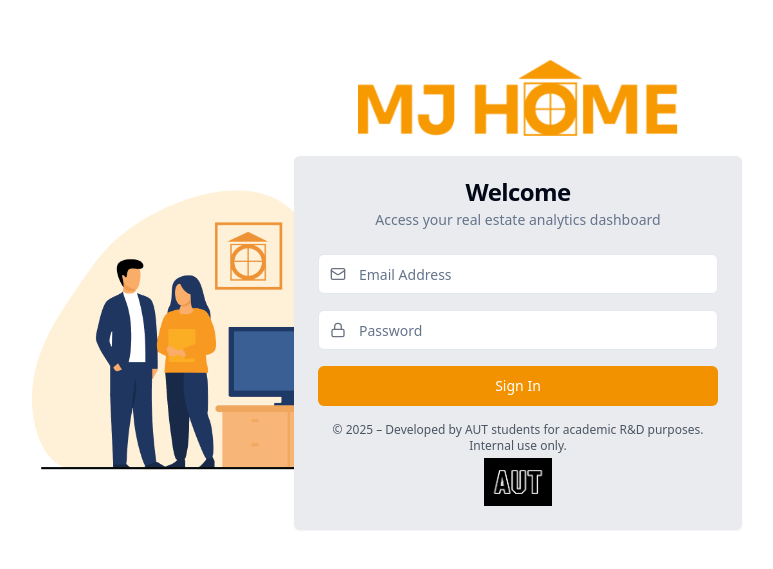
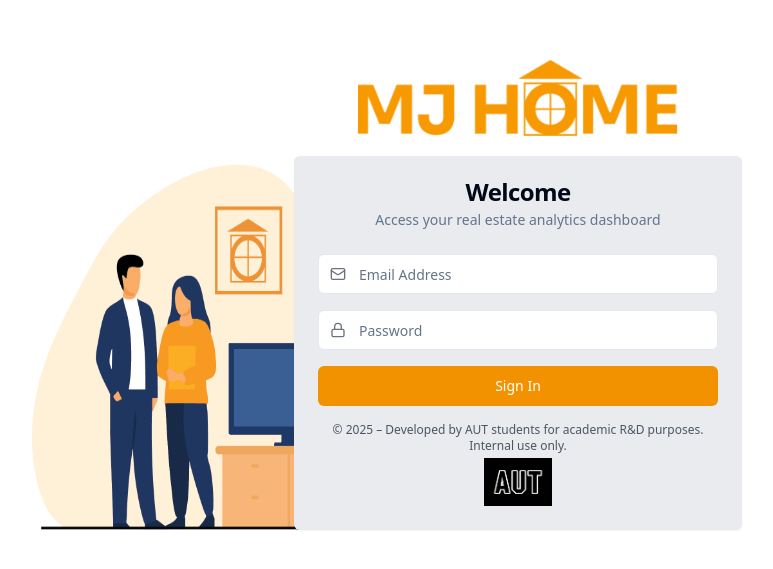
Before and after one commit to DillanPillai/Mj-Homes-Dashboard, a React (Vite) app in the folder frontend/dashboard/: page /login in a window 1280 px wide. Shown: the part 105-674 px from the top of the page, without its empty margins (122-895 px from the left). Built offline with nearby package versions, Linux system fonts and the light colour scheme; no server answers.

Commit message:
Update Login.tsx

```diff
--- a/frontend/dashboard/src/pages/Login.tsx
+++ b/frontend/dashboard/src/pages/Login.tsx
@@ -106,13 +106,14 @@ const Login = () => {
 
         {/* Background illustration image (positioned behind card) */}
         <img
-          src="/MJHOMESIGNUP2.jpg" // File name for illustration
-          alt="Illustration" // Alt text for accessibility
-          className="hidden md:block pointer-events-none select-none absolute right-full
-                     top-1/2 -translate-y-1/2 translate-x-28
-                     w-[600px] lg:w-[680px] h-auto z-0" // Positioned to the left, scaled properly
-          loading="eager" // Load eagerly (performance hint)
-        />
+  src="/MJHOMESIGNUP2.jpg"
+  alt="Illustration"
+  className="hidden md:block pointer-events-none select-none absolute right-full
+             top-1/2 -translate-y-[45%] translate-x-28
+             w-[600px] lg:w-[680px] h-[424px] z-0"
+  loading="eager"
+/>
+
 
         {/* Login card container */}
         <Card className="relative z-10 bg-[#E9EBEE] dark:bg-neutral-800 rounded-md shadow-sm border-0">
```
